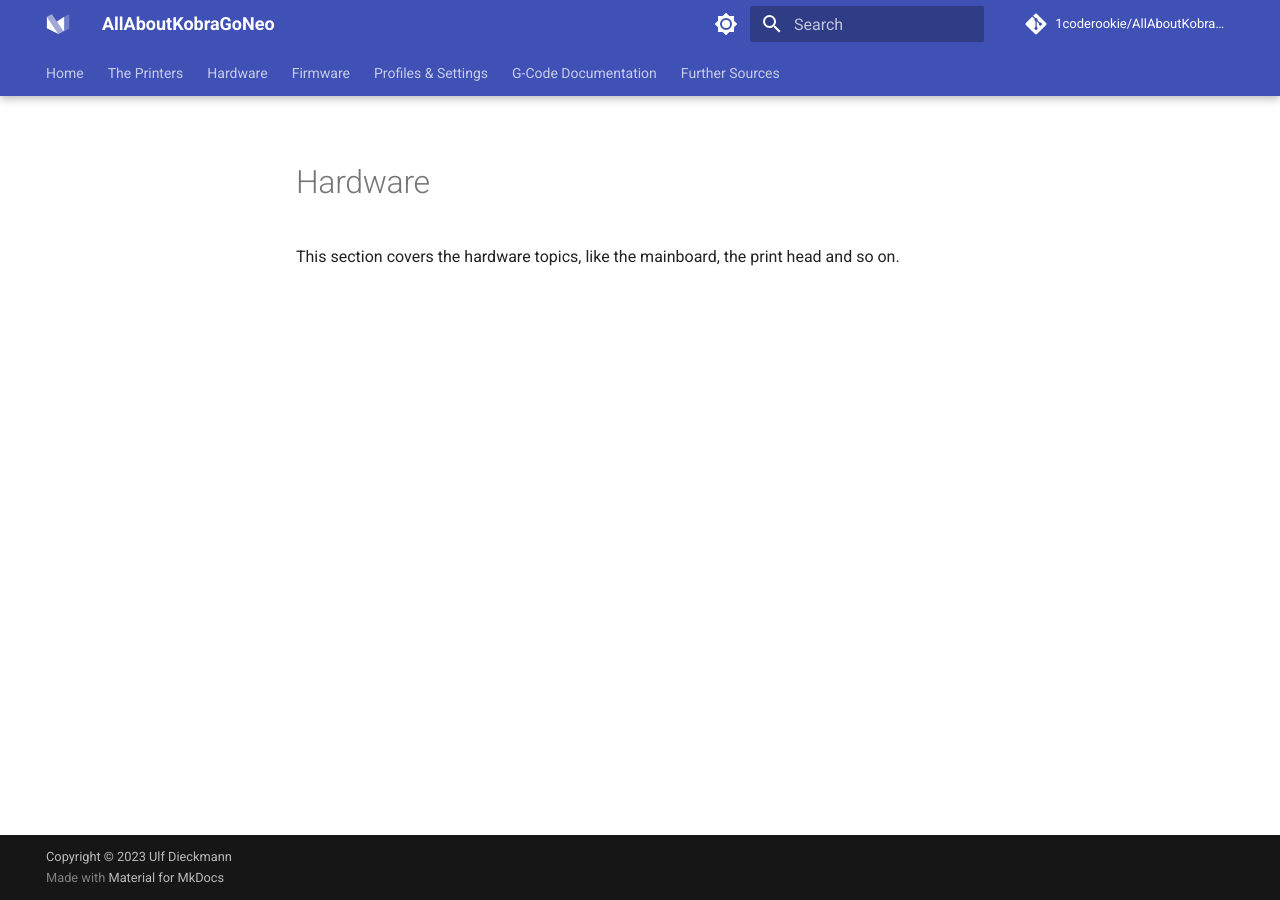
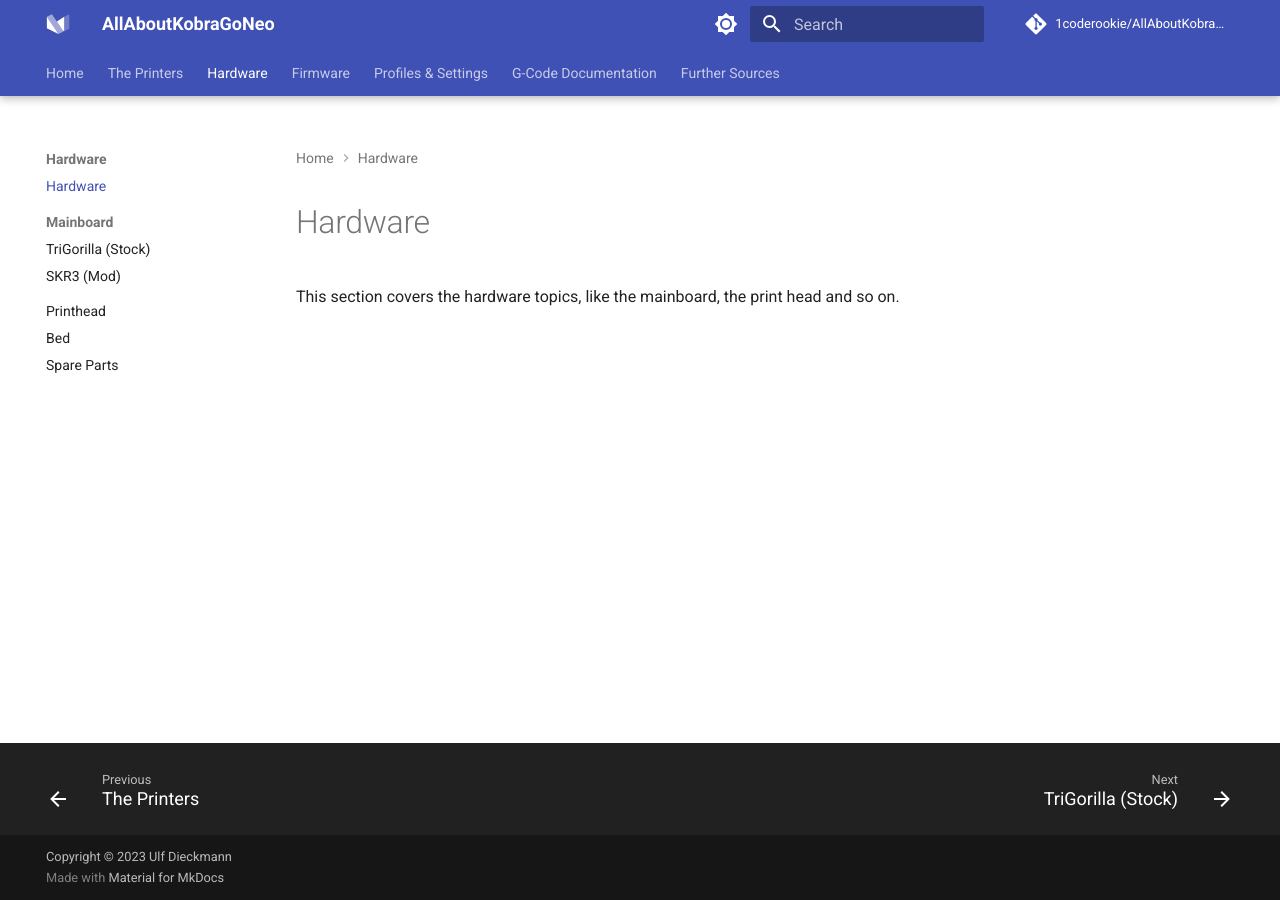
Before and after one commit to IguanaBob/KobraGoNeoInsights, an MkDocs documentation site: the page built from docs/hardware/index.md, in a window 1280 px wide. Built offline with MkDocs 1.6.1 and Material for MkDocs 9.7.7, drawn with Linux system fonts in a browser that asks for light colours; comment, search, counter and statistics services are not loaded.

Commit message:
Update mkdocs.yml

```diff
--- a/mkdocs.yml
+++ b/mkdocs.yml
@@ -113,7 +113,7 @@
   - Home: 'index.md'
   - The Printers: 'printers.md'
   - Hardware:
-    - Hardware: 'index.md'
+    - Hardware: 'hardware/index.md'
     - Mainboard:
       - TriGorilla (Stock): 'hardware/mainboard/mainboard_trigorilla.md'
       - SKR3 (Mod): 'hardware/mainboard/mainboard_skr3.md'
```
